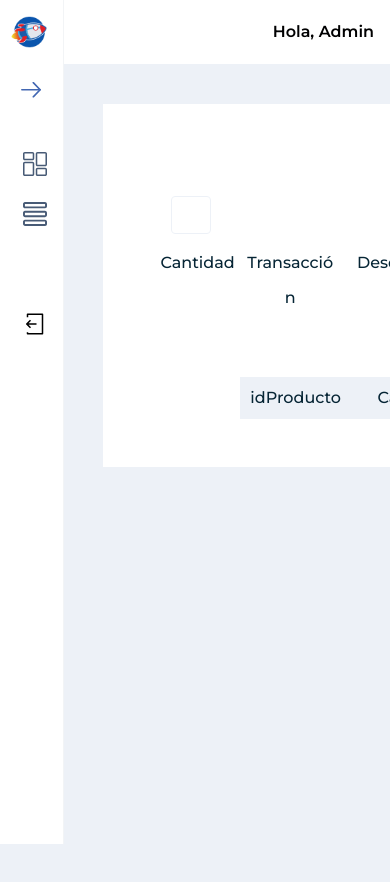
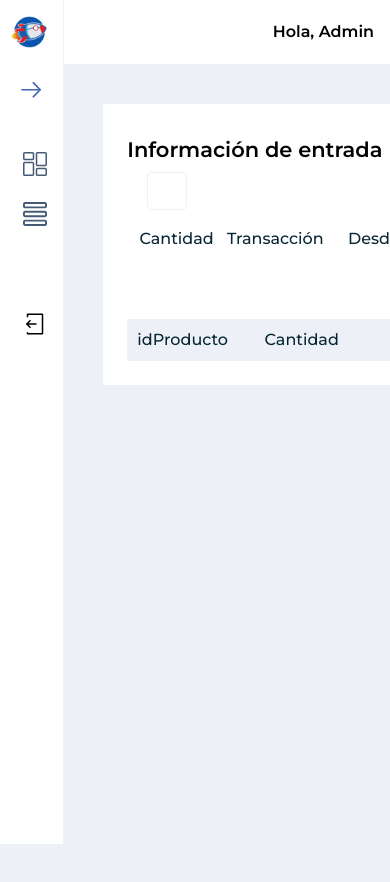
Before and after one commit to Lariicsa/fan-ui-bodega, a Vue app: page /entradas/buscar in a window 390 px wide. Shown: the top 882 px of the page. Built offline with nearby package versions, Linux system fonts and the light colour scheme.

Commit message:
Need to adjust table responsive size and fit depends on cols

```diff
--- a/src/assets/scss/shared/global.scss
+++ b/src/assets/scss/shared/global.scss
@@ -112,7 +112,8 @@ select {
     background-color: $white;
     margin-top: 4rem;
     padding: 0;
-    width: calc(100% - 18rem);
+    //width: calc(100% - 18rem);
+    width: 100%;
     height: calc(100% - 6.4rem);
   }
 
--- a/src/components/TableDetails.vue
+++ b/src/components/TableDetails.vue
@@ -31,7 +31,7 @@
     <div class="tableDetail__bottom">
       <div
         class="tableDetail__scrollable-in"
-        :style="'margin-left:' + cols + '%'"
+
       >
         <div
           :class="'tableDetail__header ' + 'cols' + cols"
--- a/src/views/Entries/EntryLoaded.vue
+++ b/src/views/Entries/EntryLoaded.vue
@@ -1,5 +1,5 @@
 <template>
-  <div class="container__box">
+  <div class="col">
     <Loader v-show="loader" />
     <h4>Información de entrada</h4>
     <div class="row between center">
```
